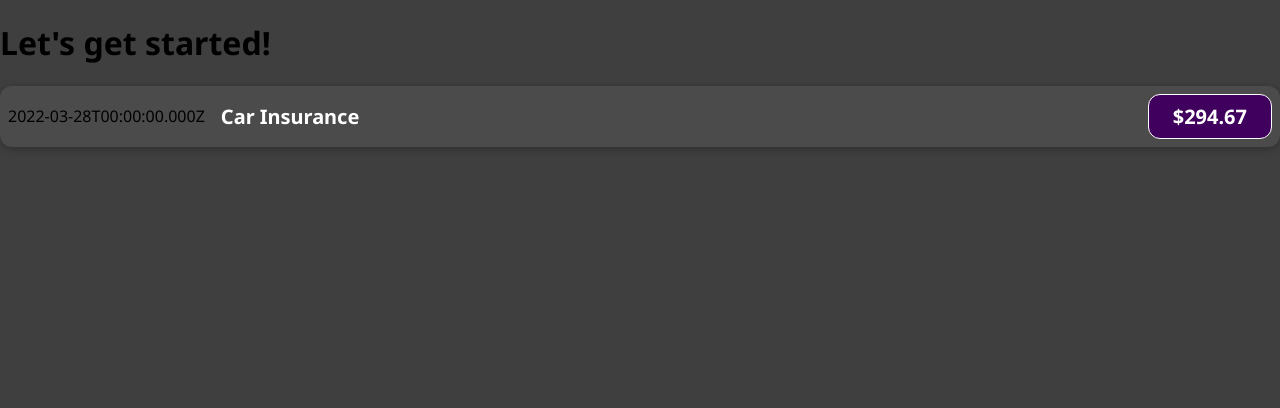
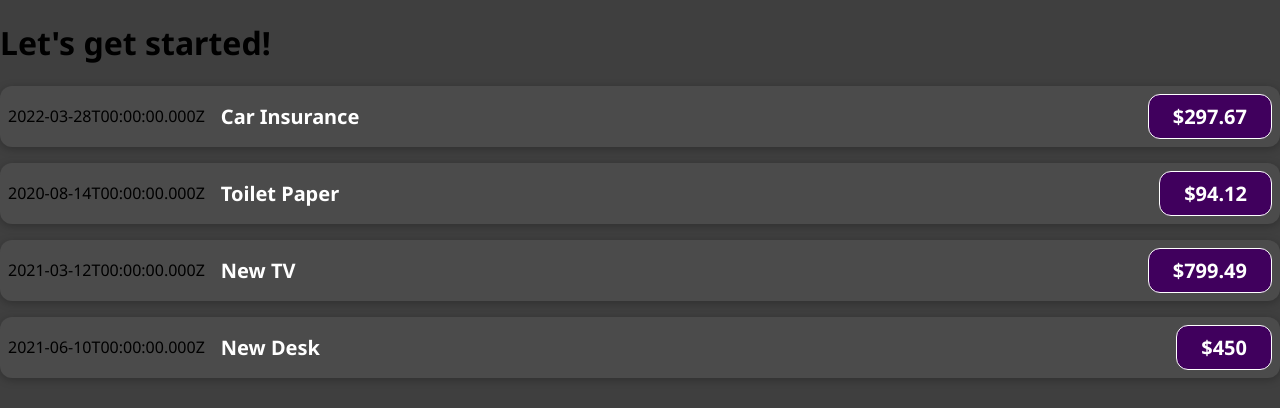
Before and after one commit to fstipo/Expenses-App, a React (Create React App) app: page / in a window 1280 px wide. Shown: the top 408 px of the page. Built offline with nearby package versions, Linux system fonts and the light colour scheme.

Commit message:
add prope to Expense Item component

```diff
--- a/src/App.js
+++ b/src/App.js
@@ -2,10 +2,56 @@
 import ExpenseItem from './components/ExpenseItem';
 
 function App() {
+  const expenses = [
+    {
+      id: 'e1',
+      title: 'Car Insurance',
+      amount: 297.67,
+      date: new Date('March 28, 2022'),
+    },
+    {
+      id: 'e2',
+      title: 'Toilet Paper',
+      amount: 94.12,
+      date: new Date(2020, 7, 14),
+    },
+    {
+      id: 'e3',
+      title: 'New TV',
+      amount: 799.49,
+      date: new Date(2021, 2, 12),
+    },
+    {
+      id: 'e4',
+      title: 'New Desk',
+      amount: 450,
+      date: new Date(2021, 5, 10),
+    },
+  ];
+
   return (
     <div>
       <h1>Let's get started!</h1>
-      <ExpenseItem />
+      <ExpenseItem
+        title={expenses[0].title}
+        date={expenses[0].date.toISOString()}
+        price={expenses[0].amount}
+      />
+      <ExpenseItem
+        title={expenses[1].title}
+        date={expenses[1].date.toISOString()}
+        price={expenses[1].amount}
+      />
+      <ExpenseItem
+        title={expenses[2].title}
+        date={expenses[2].date.toISOString()}
+        price={expenses[2].amount}
+      />
+      <ExpenseItem
+        title={expenses[3].title}
+        date={expenses[3].date.toISOString()}
+        price={expenses[3].amount}
+      />
     </div>
   );
 }
--- a/src/components/ExpenseItem.js
+++ b/src/components/ExpenseItem.js
@@ -1,16 +1,13 @@
 import React from 'react';
 import './ExpenseItem.css';
 
-const ExpenseItem = () => {
-  const expenseDate = new Date('March 28, 2022');
-  const expenseTitle = 'Car Insurance';
-  const expensePrice = 294.67;
+const ExpenseItem = (props) => {
   return (
     <div className="expense-item">
-      <div>{expenseDate.toISOString()}</div>
+      <div>{props.date}</div>
       <div className="expense-item__description">
-        <h2>{expenseTitle}</h2>
-        <div className="expense-item__price">${expensePrice}</div>
+        <h2>{props.title}</h2>
+        <div className="expense-item__price">${props.price}</div>
       </div>
     </div>
   );
```
